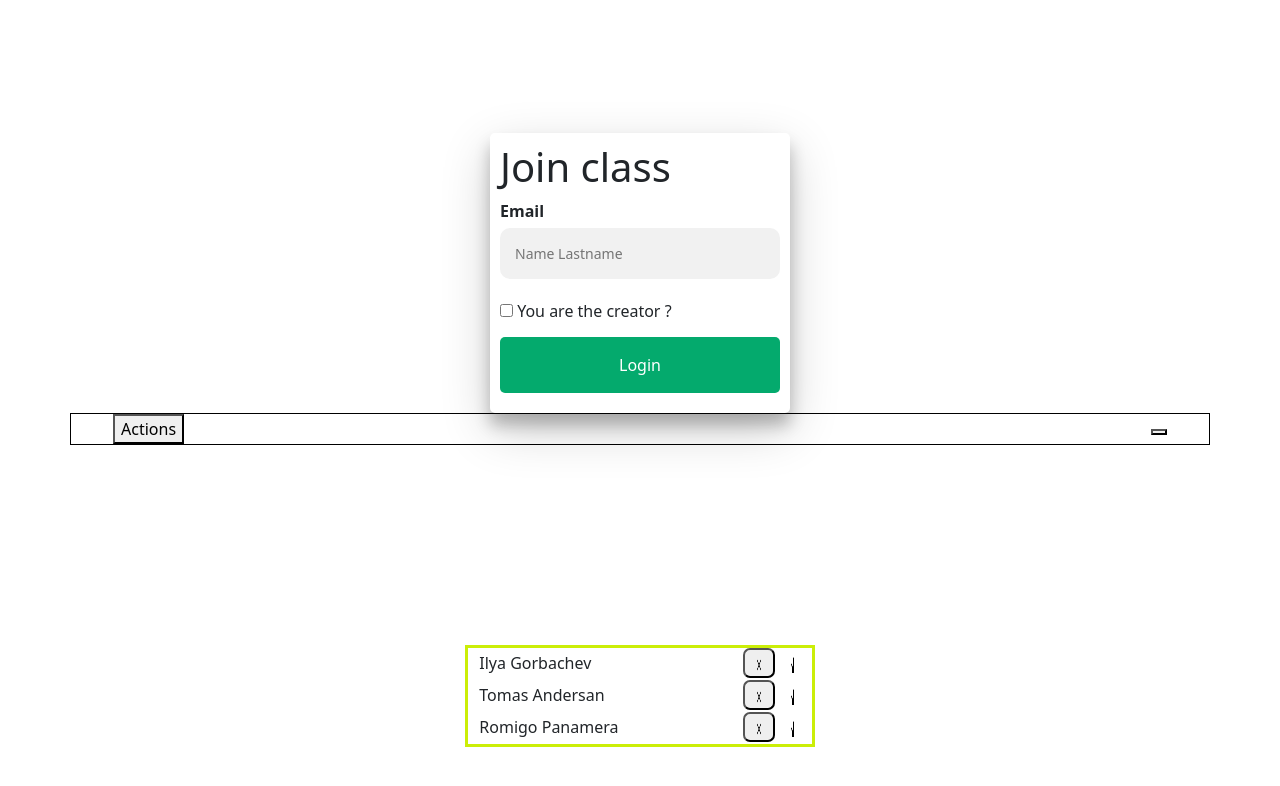
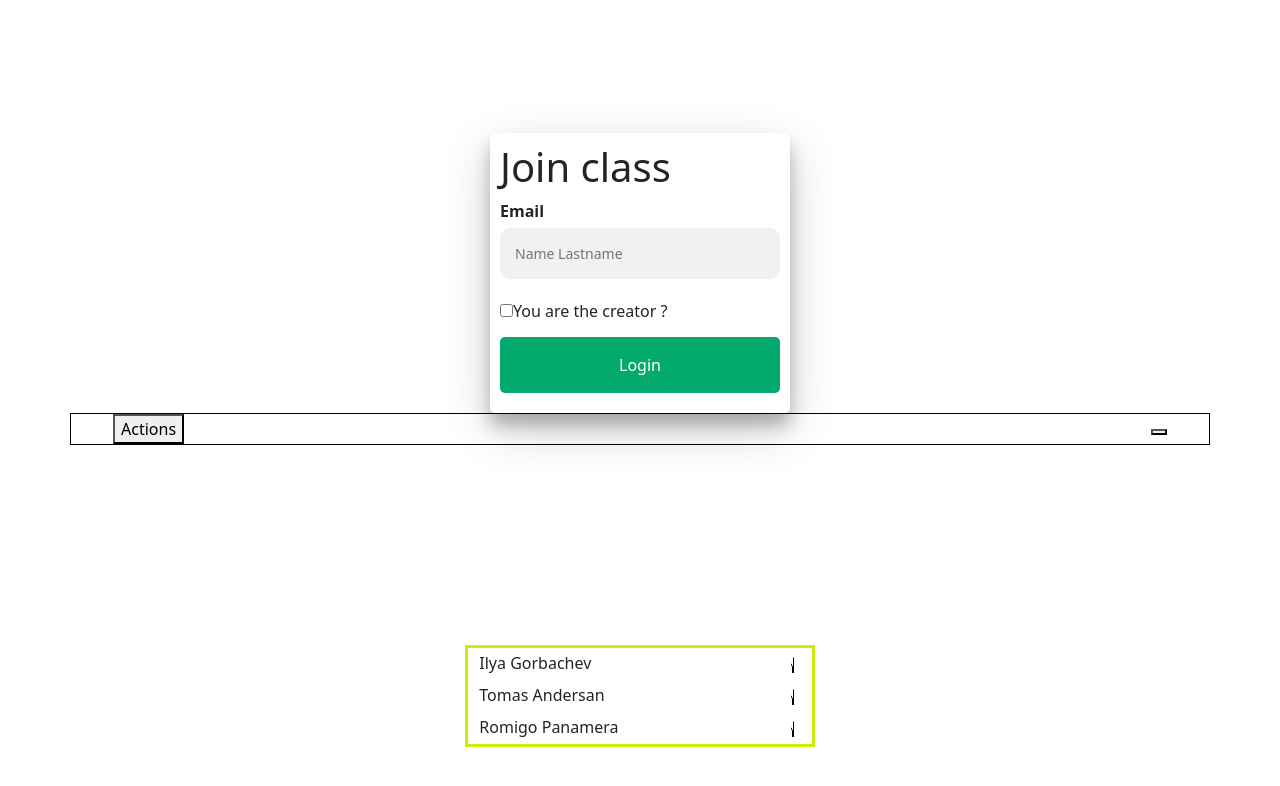
Before and after one commit to IlyaGorbachov7/react-app-classroom, a React (Create React App) app: page / in a window 1280 px wide. Shown: the top 786 px of the page. Built offline with nearby package versions, Linux system fonts and the light colour scheme.

Commit message:
added changed on the action hand

```diff
--- a/src/App.js
+++ b/src/App.js
@@ -10,11 +10,11 @@ function App() {
         {id: 3, userName: "Romigo Panamera", isHand: true, status: false},
     ]);
 
-
     // make State by default - is current logging user
     const stateCurUser = useState({id: -1, userName: "", isHand: false, status: false})
 
     const createUser = (newUser) => {
+        console.log(newUser)
         stateCurUser[1](newUser)
         stateItems[1]([...stateItems[0], newUser])
     }
@@ -23,11 +23,25 @@ function App() {
         stateItems[1](stateItems[0].filter(item => item.id !== user.id)); // Это не удаляет, оно лишь фильтрует и создает новый список
     }
 
+    const actionHand = (curUser) => {
+        stateCurUser[1]({...curUser, isHand: curUser !== true})
+        stateItems[0].find(value => {
+            if (value.id === curUser.id) {
+                value.isHand = curUser !== true
+            }
+        })
+    }
     return (
         <div className="App">
             <Login create={createUser}/>
-            <MainWindow stateCurUser={stateCurUser} items={stateItems[0]} remove={removeUser}/>
-
+            {stateItems[0].length !== 0
+                ?
+                <MainWindow curUser={stateCurUser[0]} items={stateItems[0]} remove={removeUser} action={actionHand}/>
+                :
+                <h1 style={{textAlign: "center"}}>
+                    Элементов нет !
+                </h1>
+            }
         </div>
     );
 
--- a/src/components/Login.jsx
+++ b/src/components/Login.jsx
@@ -39,8 +39,8 @@ function Login({create}) {
                 <label>
                     <input type="checkbox"
                            checked={loginData.status}
-                           onChange={event => setLoginData({...loginData, status: event.target.checked})}/> You are the
-                    creator ?
+                           onChange={event => setLoginData({...loginData, status: event.target.checked})}/>
+                    You are the creator ?
                 </label>
 
                 <button type="button" className="btn" onClick={funSubmit}>Login</button>
--- a/src/components/MainWindow.jsx
+++ b/src/components/MainWindow.jsx
@@ -4,32 +4,21 @@ import hand from './img/hand.png';
 import btnCross from './img/btn-cross.png'
 import RowTable from "./RowTable";
 
-const MainWindow = ({stateCurUser, items}) => {
+const MainWindow = ({curUser, items, remove, action}) => {
     // State current logging consumer
-    const [curUser, setCurUser] = stateCurUser
 
-    // Status current logging consumer
-    const [curStatus, setCurStatus] = useState(function () {
-        if (curUser.status === "student") {
-            return "hidden"
-        } else {
-            return "visible"
-        }
-    })
     /**
      * Main handler event cliked on the button "Rise Hand up"
      */
     function handlerRiseHand(e) {
         e.preventDefault()
         if (curUser.isHand === true) {
-            setCurUser({...curUser, isHand: false})
+            document.getElementById("idActionHand").innerHTML = "Rise hand up"
+        } else {
             document.getElementById("idActionHand").innerHTML = "Dawn hand"
-        } else {
-            setCurUser({...curUser, isHand: true})
-            document.getElementById("idActionHand").innerHTML = "Rise hand up"
         }
+        action(curUser)
 
-        console.log(curUser)
         //... Code by sending request on the server
     }
 
@@ -38,9 +27,8 @@ const MainWindow = ({stateCurUser, items}) => {
      */
     function handlerLogout(e) {
         e.preventDefault()
-        console.log("logout")
 
-        //... Code by sending request on the server
+        //... Code for sending request on the server
     }
 
     // Close the dropdown if the user clicks outside of it
@@ -89,7 +77,9 @@ const MainWindow = ({stateCurUser, items}) => {
             </div>
 
             <div className="table-style">
-                {items.map(value => <RowTable item={value} key={value.id} statusCurItem={curStatus}/>)}
+                {items.map(item =>
+                    <RowTable item={item} key={item.id} remove={remove} statusCurUser={curUser.status}/>
+                )}
             </div>
         </div>
     );
--- a/src/components/RowTable.jsx
+++ b/src/components/RowTable.jsx
@@ -3,11 +3,12 @@ import btnCross from "./img/btn-cross.png";
 import hand from "./img/hand.png";
 import "./csses/RowTable.css"
 
-const RowTable = ({item, statusCurItem}) => {
+const RowTable = ({item, statusCurUser,remove}) => {
 
     function btnDeleteItem(e) {
         e.preventDefault()
         console.log(item.id)
+        remove(item)
     }
 
     return (
@@ -18,13 +19,13 @@ const RowTable = ({item, statusCurItem}) => {
             <div className="content-action">
 
                 <button className="btn-style" type="button"
-                        style={{visibility: statusCurItem}}>
+                        style={{visibility: ((statusCurUser === true) ? "visible" : "hidden")}}>
                     <img src={btnCross} className="img-btn-style"
                          onClick={btnDeleteItem}/>
                 </button>
 
                 <img src={hand} className="img-style"
-                     style={{visibility: item.isHand}}/>
+                     style={{visibility: (item.isHand === true) ? "visible" : "hidden"}}/>
             </div>
         </div>
     );
```
